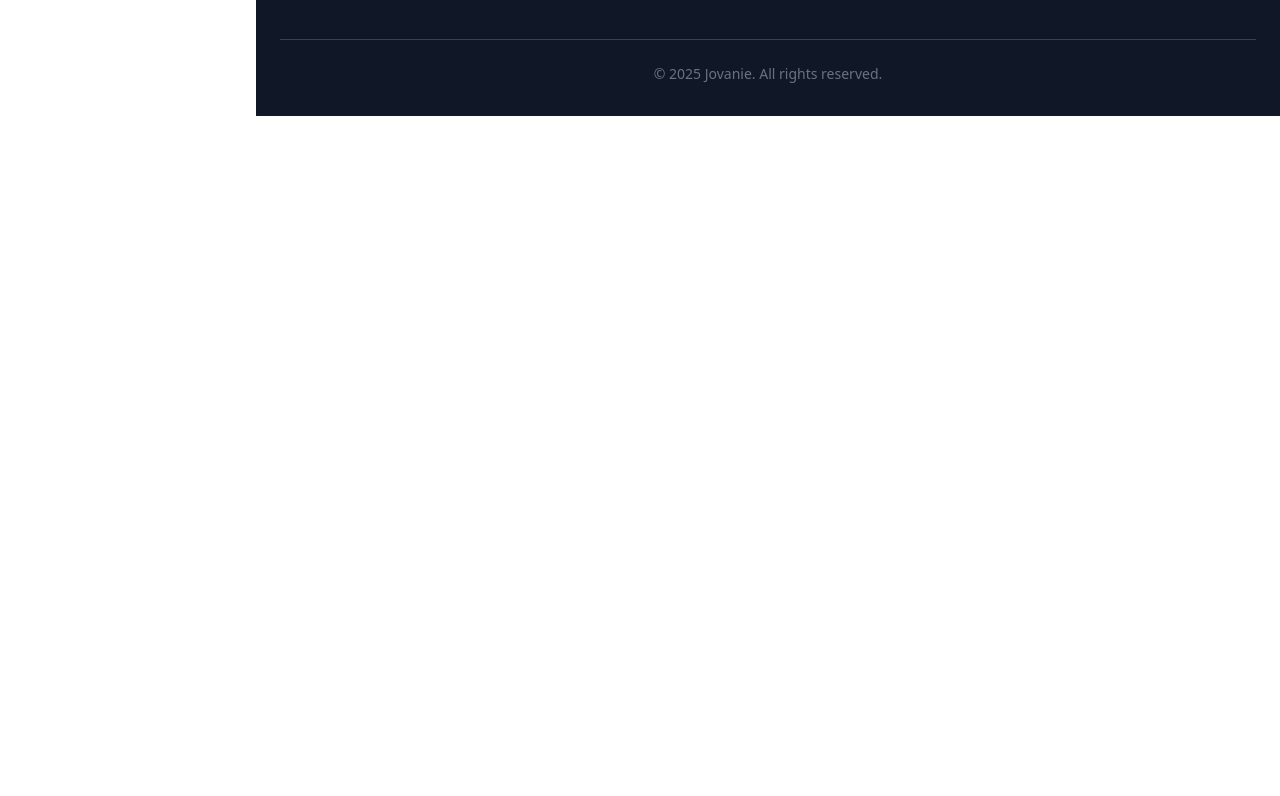
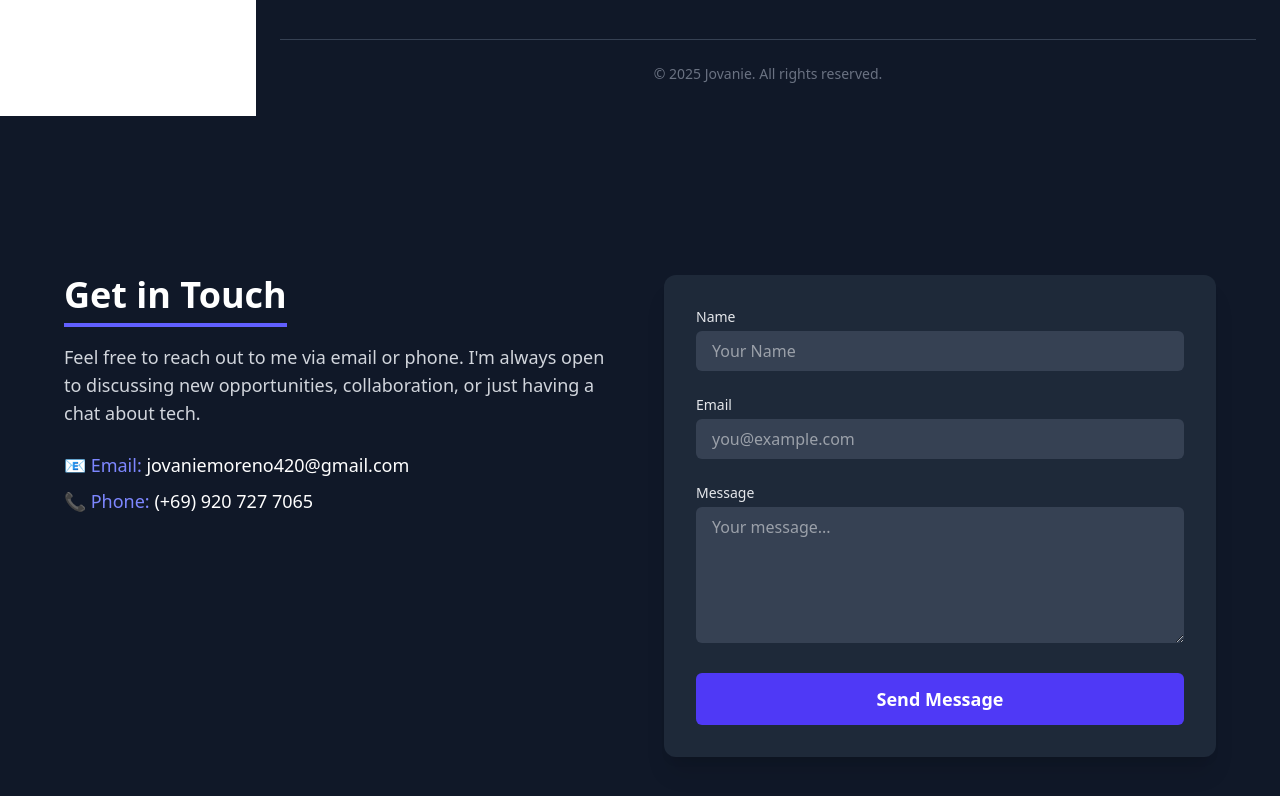
Before and after one commit to jahpipe/portfolio, a React (Vite) app in the folder portfolio/: page /contact in a window 1280 px wide. Shown: the part 3366-4162 px from the top of the page. Before the commit the page ends 3482 px from the top, so only its background shows below. Built offline with nearby package versions, Linux system fonts and the light colour scheme.

Commit message:
Setup GitHub Pages deployment

```diff
--- a/portfolio/src/App.tsx
+++ b/portfolio/src/App.tsx
@@ -1,12 +1,14 @@
+import { Outlet } from "react-router-dom"
 import Rootlayout from "./Rootlayout/Rootlayout"
 
 function App() {
-
   return (
     <div>
-        <Rootlayout/>
+      <Rootlayout>
+        <Outlet />
+      </Rootlayout>
     </div>
-  )
+  );
 }
 
-export default App
+export default App;
--- a/portfolio/src/Components/Main/Main.tsx
+++ b/portfolio/src/Components/Main/Main.tsx
@@ -1,4 +1,4 @@
-import { div } from "framer-motion/client";
+
 import { useState, useEffect } from "react";
 
 const phrases = [
@@ -15,7 +15,7 @@ const TypingAnimation = () => {
 
   useEffect(() => {
     const currentPhrase = phrases[phraseIndex];
-    let timer;
+    let timer: ReturnType<typeof setTimeout>;
 
     if (!isDeleting && text === currentPhrase) {
       timer = setTimeout(() => setIsDeleting(true), 1500);
@@ -46,11 +46,10 @@ const TypingAnimation = () => {
 
 const Main = () => {
   return (
-
     <section
       id="main"
       className="flex flex-col md:flex-row-reverse items-center justify-center gap-12 min-h-screen px-4 md:px-20 bg-gradient-to-r from-gray-900 via-gray-800 to-gray-900"
-     >
+    >
       <div className="flex-shrink-0">
         <img
           src="/jovanie.png"
@@ -73,10 +72,8 @@ const Main = () => {
         >
           Download CV
         </a>
-
       </div>
     </section>
-
   );
 };
 
--- a/portfolio/src/Rootlayout/Rootlayout.tsx
+++ b/portfolio/src/Rootlayout/Rootlayout.tsx
@@ -1,14 +1,16 @@
-import Header from "../Components/Header/Header"
-import Main from "../Components/Main/Main"
+import type { ReactNode } from "react";
+import Header from '../Components/Header/Header'
+type RootlayoutProps = {
+  children?: ReactNode; // make it optional
+};
 
-const Rootlayout = () => {
+const Rootlayout = ({ children }: RootlayoutProps) => {
   return (
     <div>
-        <div>
-            <Header/>
-        </div>
+      <Header/>
+      <main>{children}</main>
     </div>
-  )
-}
+  );
+};
 
-export default Rootlayout
+export default Rootlayout;
--- a/portfolio/src/pages/Contact.tsx
+++ b/portfolio/src/pages/Contact.tsx
@@ -60,10 +60,7 @@ const Contact = () => (
 
         <div>
           <label htmlFor="message" className="block text-sm mb-1 text-gray-200">Message</label>
-          <textarea
-            id="message"
-            name="message"
-            rows="5"
+          <textarea rows={5}
             placeholder="Your message..."
             className="w-full px-4 py-2 bg-gray-700 text-white rounded-md focus:outline-none focus:ring-2 focus:ring-indigo-500"
             required
--- a/portfolio/src/pages/Project.tsx
+++ b/portfolio/src/pages/Project.tsx
@@ -20,7 +20,7 @@ const projects = [
 ];
 
 const Project = () => {
-  const [selectedImage, setSelectedImage] = useState(null);
+  const [selectedImage, setSelectedImage] = useState<string | null>(null);
 
   return (
     <section id="project" className="min-h-screen p-8 bg-gray-700 text-white">
@@ -53,7 +53,6 @@ const Project = () => {
         ))}
       </div>
 
-      {/* Modal for enlarged image */}
       <AnimatePresence>
         {selectedImage && (
           <motion.div
@@ -70,7 +69,7 @@ const Project = () => {
               animate={{ scale: 1 }}
               exit={{ scale: 0.8 }}
               className="max-w-3xl max-h-[80vh] rounded-lg shadow-2xl"
-              onClick={(e) => e.stopPropagation()} // Prevent click from closing when clicking image
+              onClick={(e) => e.stopPropagation()}
             />
           </motion.div>
         )}
--- a/portfolio/vite.config.ts
+++ b/portfolio/vite.config.ts
@@ -2,10 +2,10 @@ import { defineConfig } from 'vite'
 import react from '@vitejs/plugin-react'
 import tailwindcss from '@tailwindcss/vite'
 
-// https://vite.dev/config/
 export default defineConfig({
+  base: '/portfolio/',
   plugins: [
     tailwindcss(),
-    react()],
-
+    react(),
+  ],
 })
```
Also changed, not shown: portfolio/package.json (+9 -3 lines), portfolio/src/main.tsx (+13 -13 lines), portfolio/vercel.json (added), 2 other files (tests, documents, lock files or other folders).
